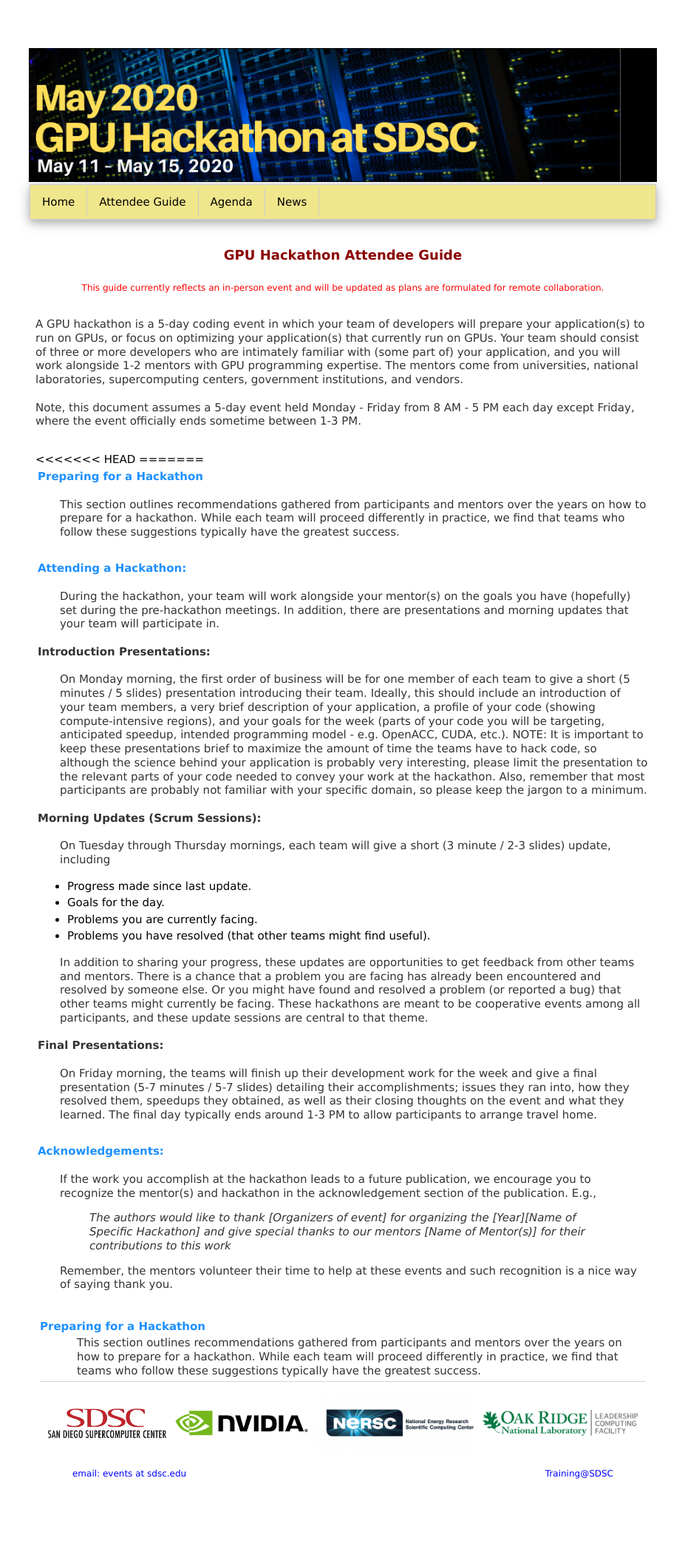
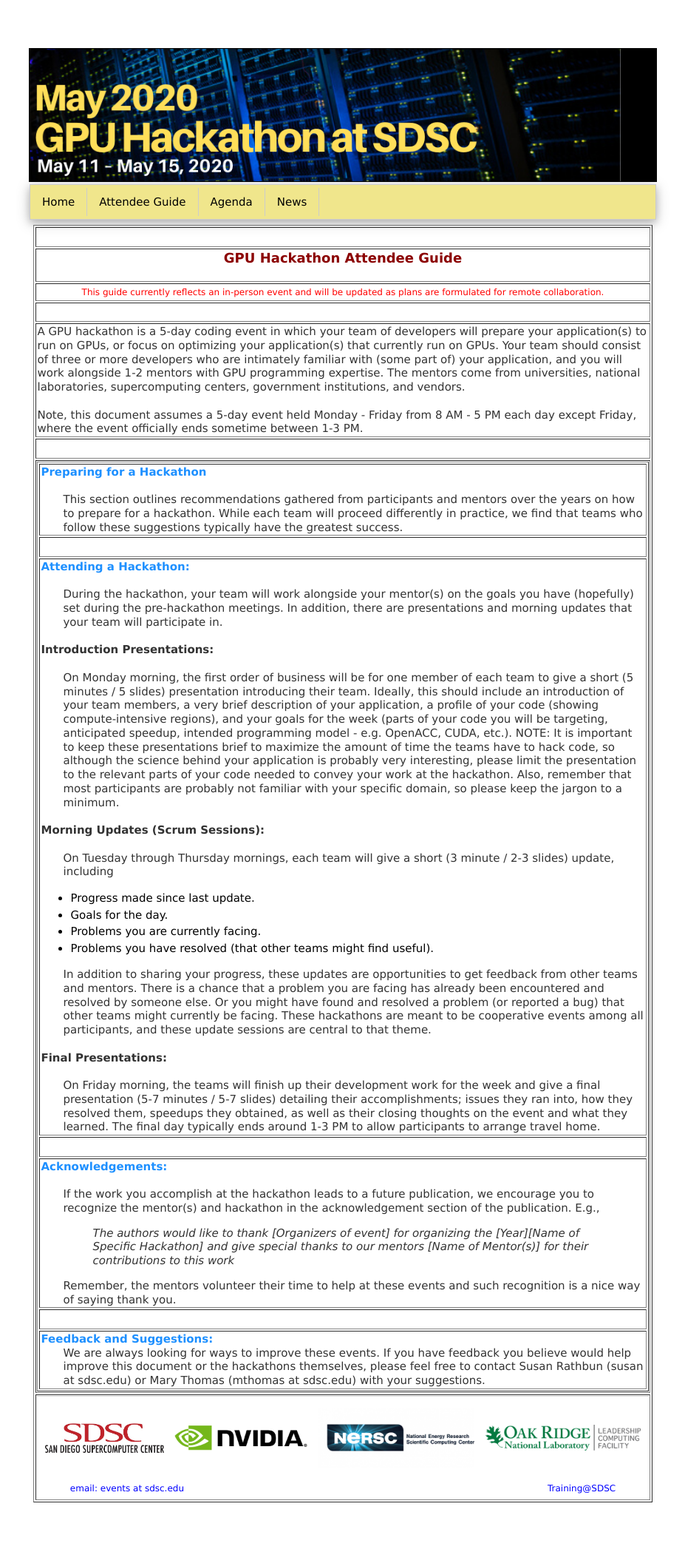
Before and after one commit to sdsc-hpc-training/sdsc-hpc-training.github.io, a Jekyll site: the page built from gpuhackathon/attendee_guide.html, in a window 1280 px wide. Shown: the whole page at 74% size, without its empty margins (176-1103 px from the left). Built offline with Jekyll 4.4.1, drawn with Linux system fonts in a browser that asks for light colours.

Commit message:
tweak attendee guide

```diff
--- a/css/gpuhack.css
+++ b/css/gpuhack.css
@@ -27,6 +27,7 @@
 
 p.address{
     font-size: smaller;
+  padding: 0;
 }
 
 h1 {
@@ -43,15 +44,24 @@
 }
 p.normal {
   font-style: normal;
+  line-height: 1.25em;
+  margin: 0;
+  padding: 0;
 }
 
 p.descr {
   font-style: italic;
   text-align: left;
   color: black;
+  line-height: 1.25em;
+  margin: 0;
+  padding: 0;
 }
 p.italic {
   font-style: italic;
+  line-height: 1.25em;
+  margin: 0;
+  padding: 0;
 }
 
 p.oblique {
@@ -62,6 +72,9 @@
   color: darkred;
   font-weight: bold;
 font-size: large;
+line-height: 1.25em;
+margin: 0;
+padding: 0;
 }
 p.newscenter {
   text-align: center;
@@ -84,7 +97,7 @@
   text-align: left;
   color: indianred;
   font-weight: bold;
-  margin: 0.5em;
+  margin: 0;
   padding: 0;
 }
 p.hdrcntr {
@@ -103,12 +116,18 @@
   text-align: left;
   color: dodgerblue;
   font-weight: bold;
+  line-height: 1.25em;
+  margin: 0;
+  padding: 0;
 }
 
 #paral {
   text-align: left;
   color: #333;
   margin-left: 50px;
+  line-height: 1.25em;
+  margin: 0;
+  padding: 0;
 }
 
 
@@ -125,18 +144,7 @@
 ul.posts li {
     list-style: none;
 }
-      .button {
-        background-color: #6699cc;
-        border: none;
-        color: white;
-        padding: 10px 60px;
-        text-align: center;
-        text-decoration: none;
-        display: inline-block;
-        font-size: 25px;
-        margin: 4px 2px;
-        cursor: pointer;
-      }
+
  .tab {
      margin-left: 40px;
 }
--- a/gpuhackathon/attendee_guide.html
+++ b/gpuhackathon/attendee_guide.html
@@ -2,7 +2,7 @@
 layout: gpuhack
 title: SDSC GPU Hackathon - Attendee Guide
 ---
-<table border=0 width="98%" align="center"> <!---- begin main table --->
+<table border="1"" width="98%" align="center"> <!---- begin main table --->
   <tr><td align='left' valign='top'> &nbsp; </td></tr>
   <tr><td align='left' valign='top'>
     <p class="newscenter">GPU Hackathon Attendee Guide</p>
@@ -30,7 +30,7 @@
     </td></tr>
     <tr><td align='left' valign='top'> &nbsp;  </td></tr>
     <tr><td align='left' valign='top'>
-    <table border=0 width=100% align="left">  <!--- begin info table --->
+    <table border=1 width=100% align="left">  <!--- begin info table --->
       <tr><td align='left' valign='top' >
         <p class="sectitle">Preparing for a Hackathon</p>
         <p> &nbsp; </p>
@@ -105,41 +105,15 @@
             these events and such recognition is a nice way of saying thank you.</p>
         </p>
 </td></tr>
-<<<<<<< HEAD
-<tr><td align='left' valign='top'> &nbsp;  </td></tr>
-
-=======
-<tr><td align='left' valign='top'> </td></tr>
-<tr><td align='left' valign='top'>
-<table border=0 width=96% align="center">  <!--- begin info table --->
+<tr><td align='left' valign='top'>&nbsp; </td></tr>
 <tr><td align='left' valign='top' >
-  <p class="sectitle">
-      Preparing for a Hackathon
-  </p>
-</td></tr>
-<tr><td align='left' valign='top'>
-    <p id="paral">
-This section outlines recommendations gathered from participants and mentors over
-the years on how to prepare for a hackathon. While each team will
-proceed differently in practice, we find that teams who follow these
-suggestions typically have the greatest success.
-  </p>
-</td></tr>
-<!-----
-<tr><td align='left' valign='top'>&nbsp; </td></tr>
->>>>>>> 99600b5987916769fdd2e6f98ab12edeff3f300c
-<tr><td align='left' valign='top' >
-  <p class="sectitle">Feedback and Suggestions:</p>
-    <p> &nbsp; </p>
-      <p class="indent">
+<p class="sectitle">Feedback and Suggestions:</p>
+<p class="indent">
 We are always looking for ways to improve these events. If you have feedback you
 believe would help improve this document or the hackathons themselves, please
 feel free to contact Susan Rathbun (susan at sdsc.edu) or Mary Thomas
-(mthomas at sdsc.edu) with your suggestions.
-       </p>
+(mthomas at sdsc.edu) with your suggestions.</p>
 </td></tr>
-<tr><td align='left' valign='top'> &nbsp;  </td></tr>
 
-    </table>
   </td></tr>
-  </table>
+  </table> <!--- End Main Table --->
```
Also changed, not shown: 6 other files.
